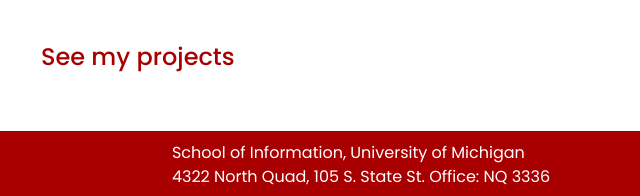
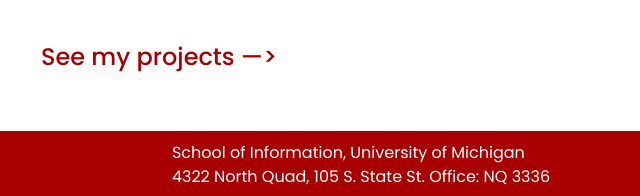
Before and after one commit to kevinchen388/339OutsidePortfolio, a plain HTML site: page index.html in a window 1280 px wide. Shown: the part 810-1006 px from the top of the page, 279-919 px from the left. Drawn offline with Linux system fonts and the light colour scheme.

Commit message:
Update index.html

```diff
--- a/index.html
+++ b/index.html
@@ -83,7 +83,7 @@
              </p>
          </div>
          <div class=button>
-             <h2><a href="projects.html" target=blank>See my projects</a></h2>
+             <h2><a href="projects.html" target=blank>See my projects —> </a></h2>
          </div>
 
        <footer>
```
